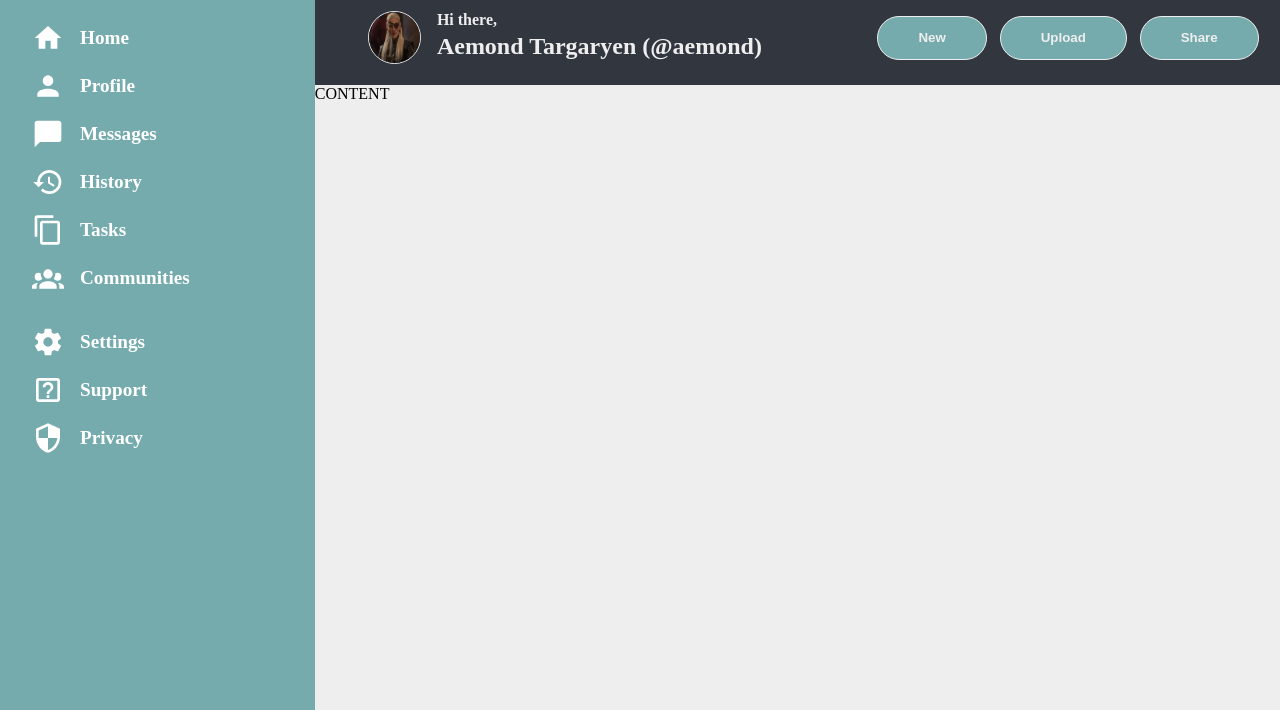
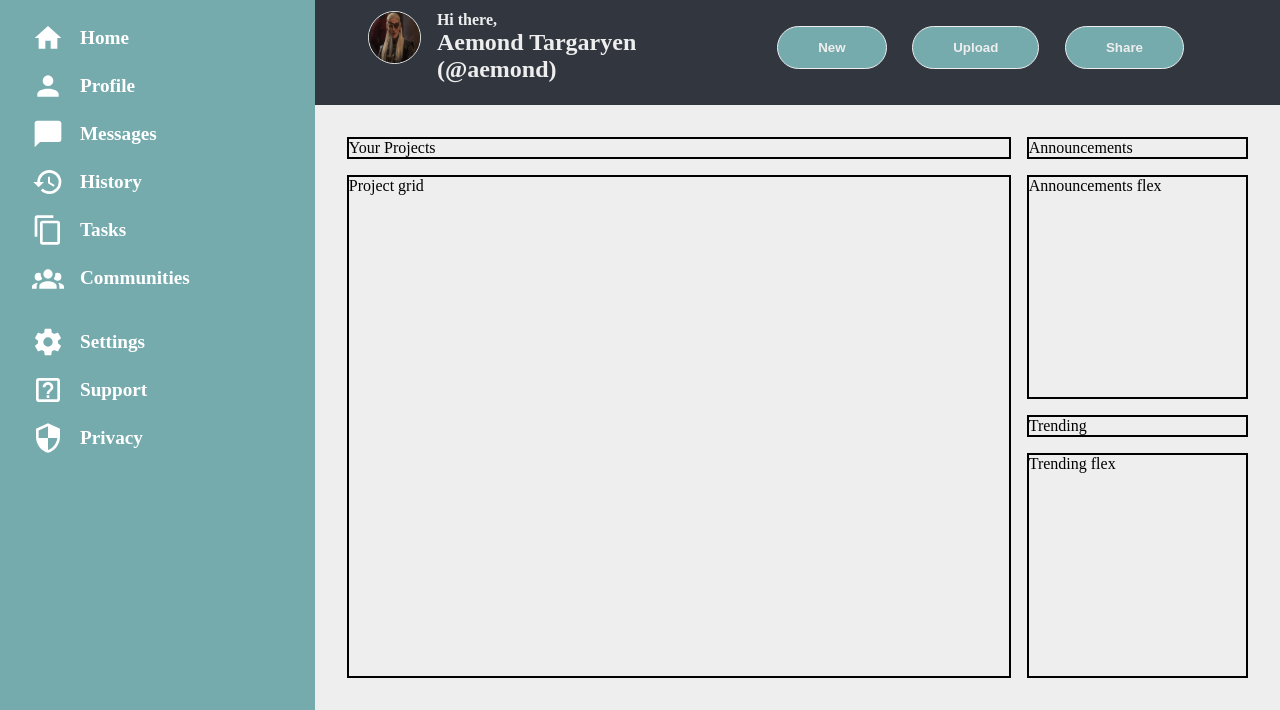
Before and after one commit to RoyBlackfyre/Dashbord, a plain HTML site: page index.html in a window 1280 px wide. Shown: the part 90-800 px from the top of the page. Drawn offline with Linux system fonts and the light colour scheme.

Commit message:
Add layout for content and fix user-info display
Created grid layout for content, and changued flex
properties for user-info for mor acurate display.

```diff
--- a/index.html
+++ b/index.html
@@ -71,7 +71,15 @@
             </div>
 
         </div>
-        <div class="content">CONTENT</div>
+        <div class="content">
+            <p id="project-text">Your Projects</p>
+            <p id="announcements-text">Announcements</p>
+            <p id="trending-text">Trending</p>
+            <div id="project-grid">Project grid</div>
+            <div id="announcement-flex">Announcements flex</div>
+            <div id="trending-flex">Trending flex</div>
+
+        </div>
     </div>
 </body>
 </html>
--- a/style.css
+++ b/style.css
@@ -103,6 +103,7 @@
     grid-template-columns: 5fr 2fr;
     grid-template-rows : repeat(2,auto);
     padding: calc(var(--padding)/1.5);
+    padding-right: 6em;
     gap:1em;
 }
 
@@ -150,7 +151,6 @@
     display:flex;
     justify-content: right;
     margin-left: auto;
-    margin-right: auto;
     gap:2em;
     align-items: center;
 }
@@ -202,8 +202,8 @@
 
 #feed-buttons {
     display:flex;
-    justify-content: space-around;
-    gap:1vw;
+    justify-content: right;
+    gap:2vw;
     align-items: center;
 }
 
@@ -216,8 +216,47 @@
     color:#EEEEEE
 
 }
+
 .content{
     grid-area: content-area;
     background-color: var(--content);
+    padding:var(--padding);
+    display:grid;
+    grid-template-columns: 3fr 1fr;
+    grid-template-rows: auto 1fr auto 1fr;
+    grid-template-areas:"project-text announcements-text"
+    "project-grid announcements-flex"
+    "project-grid trending-text"
+    "project-grid trending-flex";
+    gap:1em;
 
 }
+
+#project-text {
+    grid-area: project-text;
+}
+
+#announcements-text {
+    grid-area: announcements-text;
+}
+
+#trending-text {
+    grid-area: trending-text;
+}
+
+#project-grid {
+    grid-area: project-grid;
+}
+
+#announcement-flex {
+    grid-area: announcements-flex;
+}
+
+#trending-flex {
+    grid-area: trending-flex;
+}
+
+
+.content > * {
+    border: 2px solid black;
+}
```
